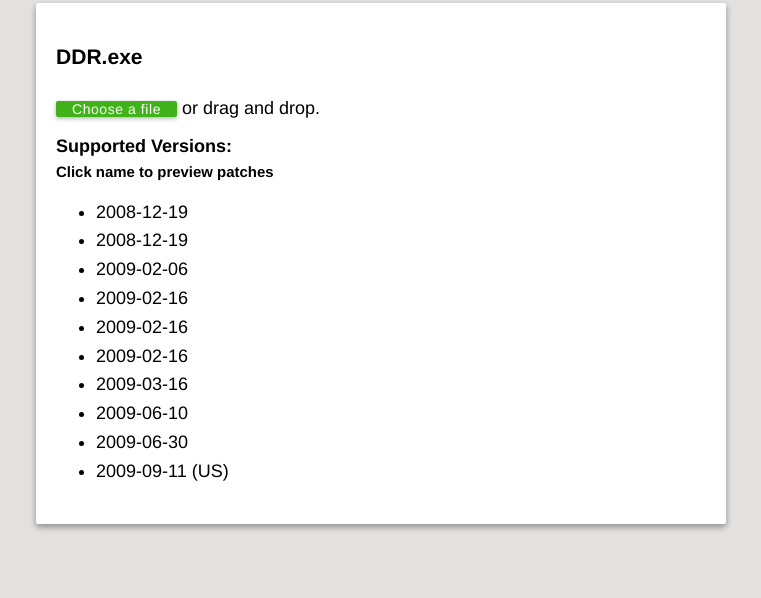
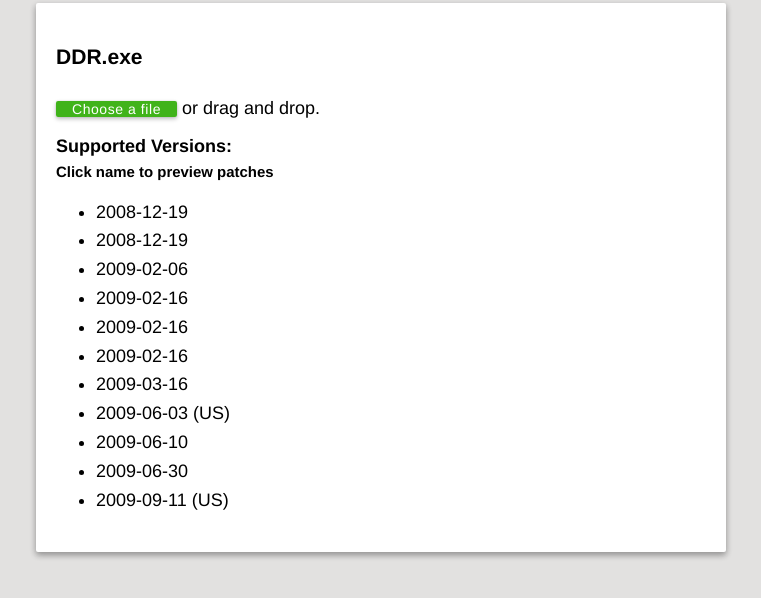
Before and after one commit to mon/BemaniPatcher, a website: page ddrx.html in a window 1280 px wide. Shown: the part 104-702 px from the top of the page, without its empty margins (259-1020 px from the left). Drawn offline with Linux system fonts and the light colour scheme.

Commit message:
Add patches for DDR X (US) HDX-2009060301 version

```diff
--- a/ddrx.html
+++ b/ddrx.html
@@ -400,6 +400,62 @@
                         max: 20,
                     },
                 ]),
+				new Patcher("DDR.exe", "2009-06-03 (US)", [
+                    {
+                        name: "NVIDIA gray arrow/freeze color fix",
+                        tooltip: "Also affects newer AMD cards",
+                        patches: [{ offset: 0x278C1, off: [0x85, 0xC9, 0xD9, 0x44, 0x24, 0x1C, 0x89, 0x4C, 0x24, 0x28, 0xDB, 0x44, 0x24, 0x28, 0x7D, 0x06, 0xD8, 0x05, 0x20, 0xE3, 0x5F, 0x00, 0x0F, 0xBE, 0x54, 0x24, 0x13], on: [0x89, 0x4C, 0xE4, 0x28, 0xDB, 0x44, 0xE4, 0x28, 0xD9, 0x44, 0xE4, 0x1C, 0x8B, 0x54, 0xE4, 0x13, 0xDC, 0x05, 0x38, 0xF9, 0x5F, 0x00, 0xD9, 0xC9, 0x0F, 0xBE, 0xD2] }],
+                    },
+                    {
+                        name: "Timer Freeze",
+                        patches: [{ offset: 0x23858, off: [0x89, 0x4D, 0x34], on: [0x90, 0x90, 0x90] }],
+                    },
+                    {
+                        name: "Disable check for 192.168 ip range",
+                        tooltip: "Fixes error 5-2002-0001",
+                        patches: [{ offset: 0x10DB58, off: [0xC0], on: [0xBF] }],
+                    },
+                    {
+                        name: "Mute crowd cheering and booing during song",
+                        tooltip: "Use with modified voice.xwb to also mute announcer",
+                        patches: [{ offset: 0x446CB, off: [0x0F, 0x84], on: [0x90, 0xE9] }],
+                    },
+                    {
+                        name: "Force DATA check OK",
+                        tooltip: "Use with modified VOICE.xwb to mute announcer",
+                        patches: [{ offset: 0xE7CDD, off: [0x74], on: [0xEB] }],
+                    },
+                    {
+                        name: "Unlock Songs, Characters, Options, and Courses",
+                        patches: [
+                            { offset: 0xB975, off: [0x72, 0x06], on: [0x90, 0x90] },
+                            { offset: 0xB9C9, off: [0x72, 0x06], on: [0x90, 0x90] },
+                            { offset: 0xBA01, off: [0x72, 0x06], on: [0x90, 0x90] },
+                            { offset: 0xBA3D, off: [0x72, 0x06], on: [0x90, 0x90] },
+                            { offset: 0xC2CF, off: [0x72, 0x06], on: [0x90, 0x90] },
+                            { offset: 0xC7C79, off: [0x74, 0x04], on: [0x90, 0x90] },
+                            { offset: 0xC7DA3, off: [0x74, 0x04], on: [0x90, 0x90] },
+                            { offset: 0xC7EA3, off: [0x74, 0x04], on: [0x90, 0x90] },
+                        ],
+                    },
+                    {
+                        name: "Enable timing offset",
+                        tooltip: "Set the value below to 2116822084 if disabled",
+                        patches: [
+                            { offset: 0x4977E, off: [0x89], on: [0x05] },
+                            { offset: 0x49783, off: [0x06, 0x2B, 0xC6, 0x89, 0x44, 0x24, 0x2C], on: [0x89, 0x44, 0x24, 0x2C, 0x90, 0x90, 0x90] },
+                        ],
+                    },
+                    {
+                        type: "number",
+                        name: "Timing Offset",
+                        tooltip: "Change 2116822084 to the actual default of -1. From there, subtract to make timing later or add to make it earlier.",
+                        offset: 0x4977F,
+                        size: 4,
+                        min: -20,
+                        max: 20,
+                    },
+                ]),
                 new Patcher("DDR.exe", "2009-06-10", [
                     {
                         name: "NVIDIA gray arrow/freeze color fix",
```
